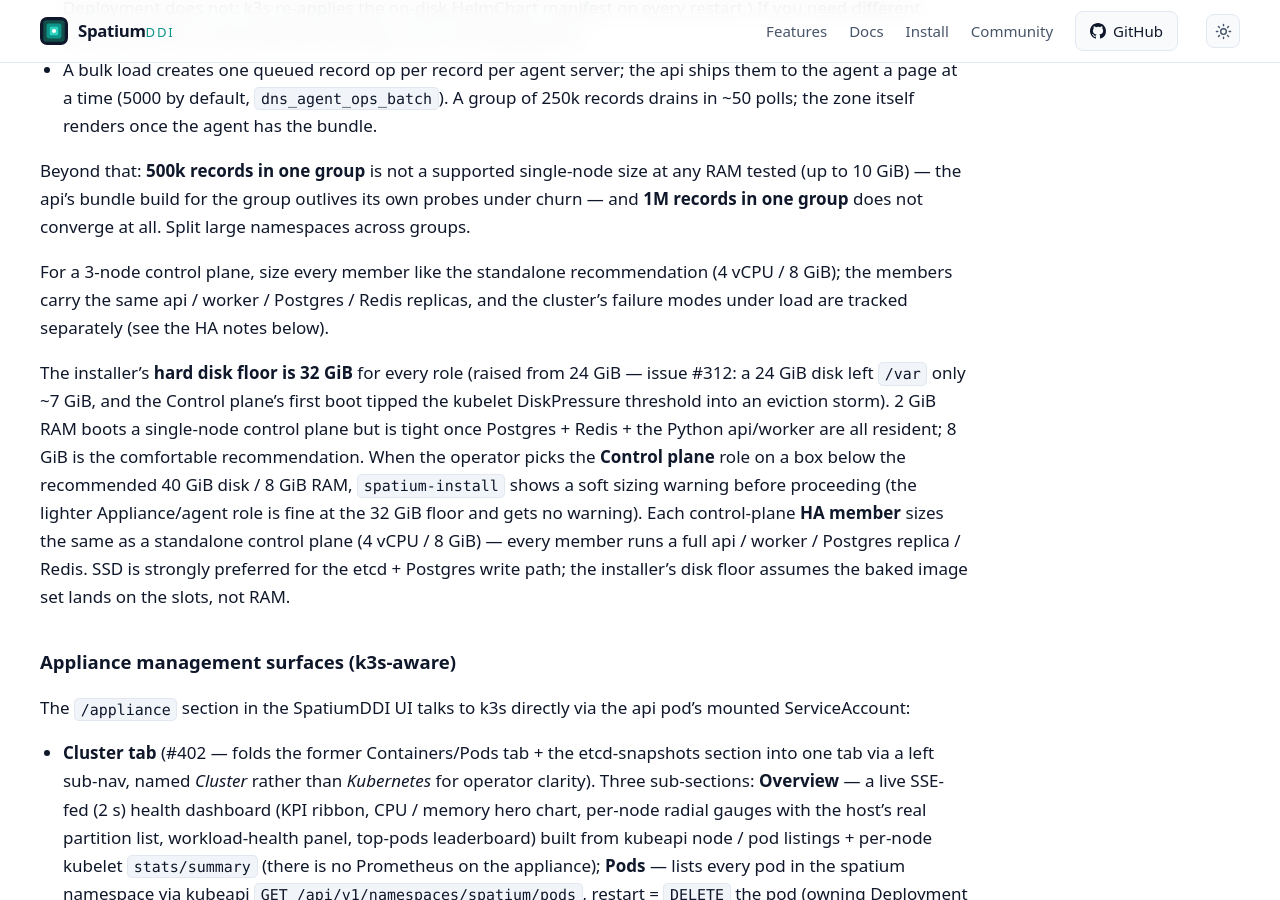
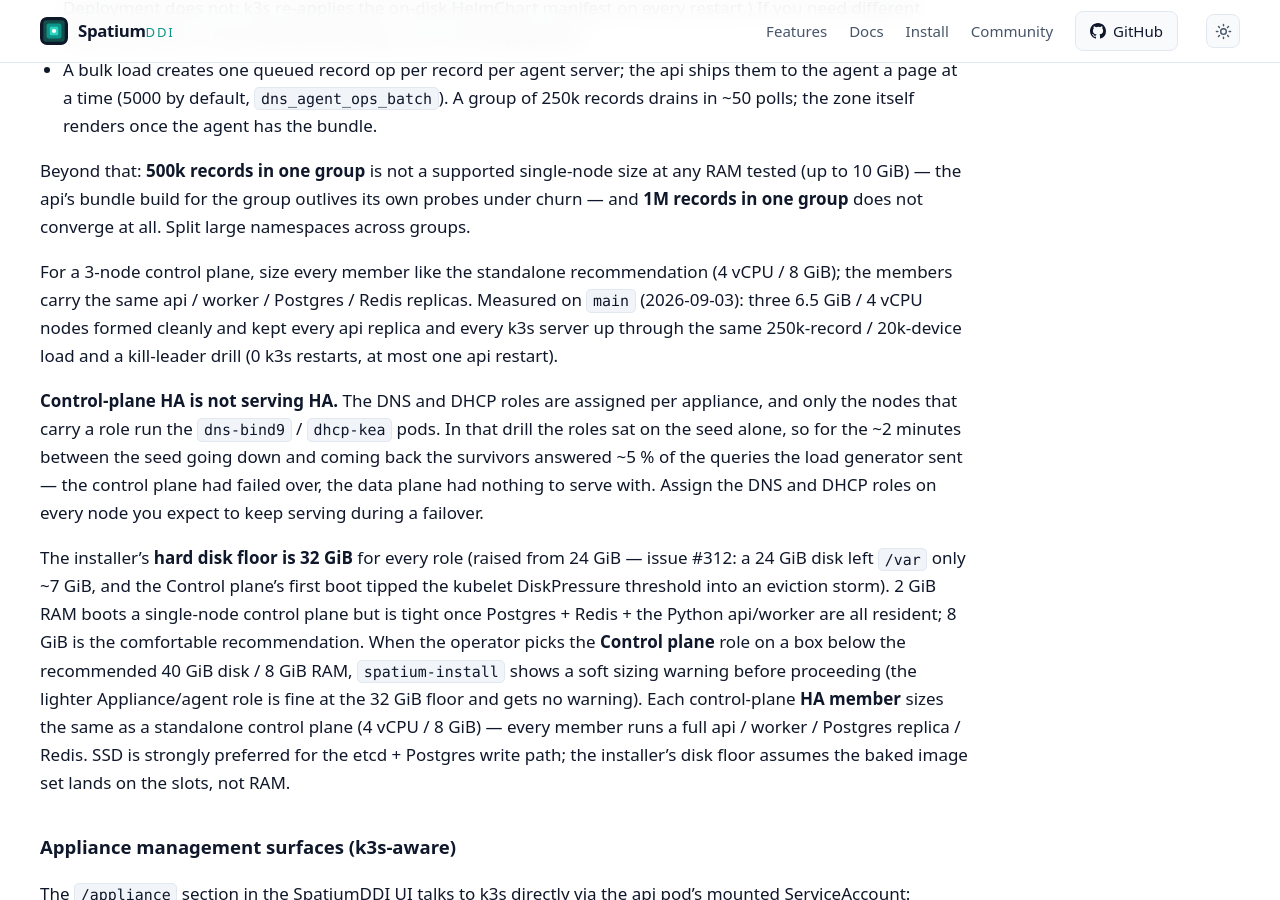
Before and after one commit to spatiumddi/spatiumddi, a Jekyll site: the page built from docs/deployment/APPLIANCE.md, in a window 1280 px wide and 900 px high, scrolled down 4593 px. Built offline with Jekyll 4.4.1, drawn with Linux system fonts in a browser that asks for light colours; our own code applies the rules of GitHub Pages for plain Markdown files.

Commit message:
docs(appliance): 3-node measurement on main; control-plane HA is not serving HA
Co-Authored-By: Claude Fable 5.1 <noreply@anthropic.com>

```diff
--- a/docs/deployment/APPLIANCE.md
+++ b/docs/deployment/APPLIANCE.md
@@ -106,8 +106,18 @@ does not converge at all. Split large namespaces across groups.
 
 For a 3-node control plane, size every member like the standalone
 recommendation (4 vCPU / 8 GiB); the members carry the same api / worker /
-Postgres / Redis replicas, and the cluster's failure modes under load are
-tracked separately (see the HA notes below).
+Postgres / Redis replicas. Measured on `main` (2026-09-03): three 6.5 GiB /
+4 vCPU nodes formed cleanly and kept every api replica and every k3s
+server up through the same 250k-record / 20k-device load and a kill-leader
+drill (0 k3s restarts, at most one api restart).
+
+**Control-plane HA is not serving HA.** The DNS and DHCP roles are assigned
+per appliance, and only the nodes that carry a role run the `dns-bind9` /
+`dhcp-kea` pods. In that drill the roles sat on the seed alone, so for the
+~2 minutes between the seed going down and coming back the survivors
+answered ~5 % of the queries the load generator sent — the control plane
+had failed over, the data plane had nothing to serve with. Assign the DNS
+and DHCP roles on every node you expect to keep serving during a failover.
 
 The installer's **hard disk floor is 32 GiB** for every role (raised from 24 GiB — issue #312: a 24 GiB disk left `/var` only ~7 GiB, and the Control plane's first boot tipped the kubelet DiskPressure threshold into an eviction storm). 2 GiB RAM boots a single-node control plane but is tight once Postgres + Redis + the Python api/worker are all resident; 8 GiB is the comfortable recommendation. When the operator picks the **Control plane** role on a box below the recommended 40 GiB disk / 8 GiB RAM, `spatium-install` shows a soft sizing warning before proceeding (the lighter Appliance/agent role is fine at the 32 GiB floor and gets no warning). Each control-plane **HA member** sizes the same as a standalone control plane (4 vCPU / 8 GiB) — every member runs a full api / worker / Postgres replica / Redis. SSD is strongly preferred for the etcd + Postgres write path; the installer's disk floor assumes the baked image set lands on the slots, not RAM.
 
```
